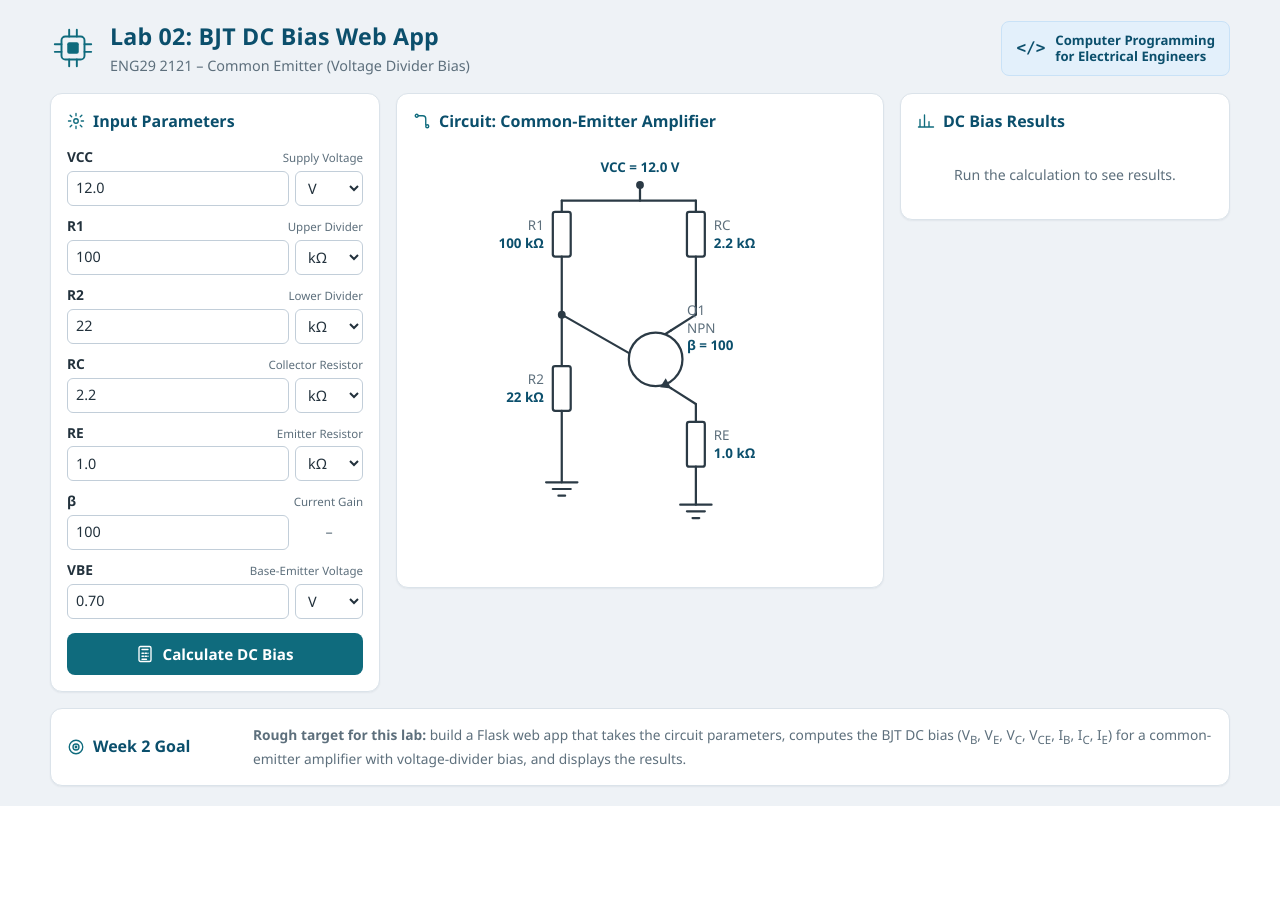
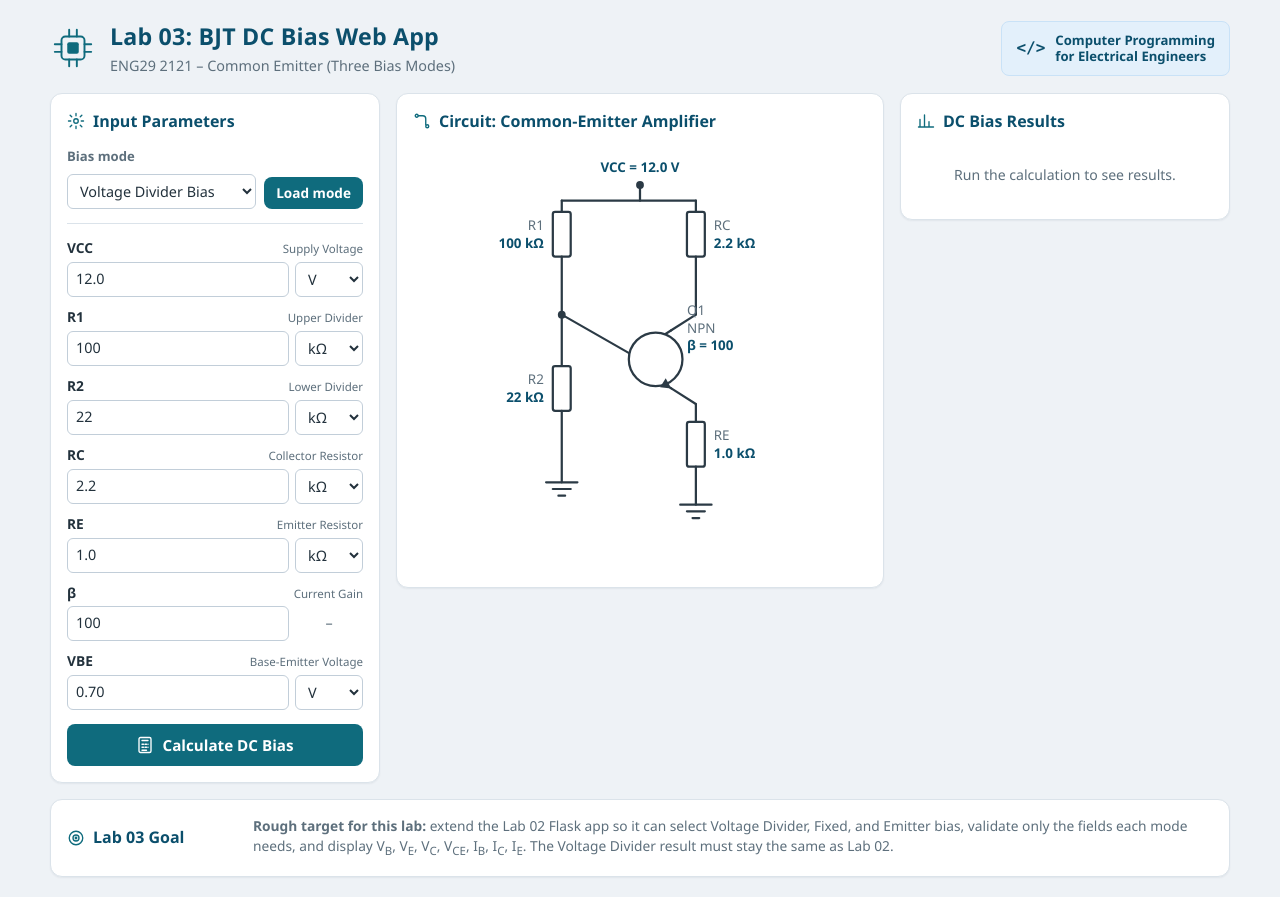
Before and after one commit to phaewaphapoksanthia24-dot/gitlab, a Flask app: page / in a window 1280 px wide. Before the commit the page ends 806 px from the top, so only its background shows below. Run offline with Flask 3, Linux system fonts and the light colour scheme.

Commit message:
feat: let the Flask form choose and render three bias modes

```diff
--- a/app.py
+++ b/app.py
@@ -4,23 +4,52 @@ from flask import Flask, render_template, request
 
 from bias import (
     FIELDS,
+    MODE_DIVIDER,
+    MODE_EMITTER,
+    MODE_FIELDS,
+    MODE_FIXED,
+    MODES,
     W_CUTOFF,
+    W_FORWARD_ACTIVE,
     W_SAT,
     BiasInputError,
-    analyze_bias,
-    parse_inputs,
+    analyze_mode,
+    parse_mode_inputs,
 )
 
 app = Flask(__name__)
 
+MODE_LABELS = {
+    MODE_DIVIDER: "Voltage Divider Bias",
+    MODE_FIXED: "Fixed Bias",
+    MODE_EMITTER: "Emitter Bias",
+}
+
 DEFAULT_VALUES = {
-    "vcc": "12.0",
-    "r1": "100",
-    "r2": "22",
-    "rc": "2.2",
-    "re": "1.0",
-    "beta": "100",
-    "vbe": "0.70",
+    MODE_DIVIDER: {
+        "vcc": "12.0",
+        "r1": "100",
+        "r2": "22",
+        "rc": "2.2",
+        "re": "1.0",
+        "beta": "100",
+        "vbe": "0.70",
+    },
+    MODE_FIXED: {
+        "vcc": "12.0",
+        "rc": "2.2",
+        "rb": "1000",
+        "beta": "100",
+        "vbe": "0.70",
+    },
+    MODE_EMITTER: {
+        "vcc": "12.0",
+        "rc": "2.2",
+        "rb": "1000",
+        "re": "1.0",
+        "beta": "100",
+        "vbe": "0.70",
+    },
 }
 
 DEFAULT_UNITS = {
@@ -29,19 +58,25 @@ DEFAULT_UNITS = {
     "r2": "kΩ",
     "rc": "kΩ",
     "re": "kΩ",
+    "rb": "kΩ",
     "beta": "",
     "vbe": "V",
 }
 
-INPUT_FIELDS = (
-    {"name": "vcc", "label": "VCC", "hint": "Supply Voltage", "units": ("V", "mV")},
-    {"name": "r1", "label": "R1", "hint": "Upper Divider", "units": ("Ω", "kΩ", "MΩ")},
-    {"name": "r2", "label": "R2", "hint": "Lower Divider", "units": ("Ω", "kΩ", "MΩ")},
-    {"name": "rc", "label": "RC", "hint": "Collector Resistor", "units": ("Ω", "kΩ", "MΩ")},
-    {"name": "re", "label": "RE", "hint": "Emitter Resistor", "units": ("Ω", "kΩ", "MΩ")},
-    {"name": "beta", "label": "β", "hint": "Current Gain", "units": ()},
-    {"name": "vbe", "label": "VBE", "hint": "Base-Emitter Voltage", "units": ("V", "mV")},
-)
+FIELD_DEFS = {
+    "vcc": {"name": "vcc", "label": "VCC", "hint": "Supply Voltage", "units": ("V", "mV")},
+    "r1": {"name": "r1", "label": "R1", "hint": "Upper Divider", "units": ("Ω", "kΩ", "MΩ")},
+    "r2": {"name": "r2", "label": "R2", "hint": "Lower Divider", "units": ("Ω", "kΩ", "MΩ")},
+    "rc": {"name": "rc", "label": "RC", "hint": "Collector Resistor", "units": ("Ω", "kΩ", "MΩ")},
+    "re": {"name": "re", "label": "RE", "hint": "Emitter Resistor", "units": ("Ω", "kΩ", "MΩ")},
+    "rb": {"name": "rb", "label": "RB", "hint": "Base Resistor", "units": ("Ω", "kΩ", "MΩ")},
+    "beta": {"name": "beta", "label": "β", "hint": "Current Gain", "units": ()},
+    "vbe": {"name": "vbe", "label": "VBE", "hint": "Base-Emitter Voltage", "units": ("V", "mV")},
+}
+
+
+def fields_for_mode(mode):
+    return tuple(FIELD_DEFS[field] for field in MODE_FIELDS[mode])
 
 RESULT_ROWS = (
     ("VB", "vb"),
@@ -102,6 +137,15 @@ def build_comparison_rows(result):
 
 def region_info(result):
     vce = result.primary.vce
+    if W_FORWARD_ACTIVE in result.warnings:
+        return {
+            "kind": "warn",
+            "title": "Forward Active model may not apply",
+            "detail": (
+                f"IB = {result.primary.ib * 1e6:.1f} µA and VCE = {vce:.2f} V; "
+                "the values come from the active-region equations and are only approximate."
+            ),
+        }
     if result.region == "active":
         return {
             "kind": "ok",
@@ -130,42 +174,71 @@ def schematic_labels(values, units):
     return labels
 
 
-def render_page(values, units, errors=None, result=None, warnings=()):
+def render_page(
+    values,
+    units,
+    mode=MODE_DIVIDER,
+    mode_error=None,
+    errors=None,
+    result=None,
+    warnings=(),
+):
     return render_template(
         "index.html",
         values=values,
         units=units,
+        mode=mode,
+        mode_label=MODE_LABELS[mode],
+        mode_labels=MODE_LABELS,
+        mode_error=mode_error,
         errors=errors or {},
-        fields=INPUT_FIELDS,
+        fields=fields_for_mode(mode),
         result=result,
         rows=build_result_rows(result) if result else [],
         comparison=build_comparison_rows(result) if result and result.independent else [],
         region=region_info(result) if result else None,
         warnings=list(warnings),
-        schematic=schematic_labels(values, units),
+        schematic=schematic_labels(values, units) if mode == MODE_DIVIDER else None,
     )
 
 
 @app.get("/")
 def index():
-    return render_page(DEFAULT_VALUES, DEFAULT_UNITS)
+    mode = request.args.get("mode", MODE_DIVIDER)
+    mode_error = None
+    if mode not in MODES:
+        mode_error = "Choose a valid bias mode."
+        mode = MODE_DIVIDER
+    return render_page(
+        DEFAULT_VALUES[mode], DEFAULT_UNITS, mode=mode, mode_error=mode_error
+    )
 
 
 @app.post("/calculate")
 def calculate():
-    values = {field: request.form.get(field, "") for field in FIELDS}
-    units = {field: request.form.get(f"{field}_unit", "") for field in FIELDS}
+    mode = request.form.get("mode", MODE_DIVIDER)
+    if mode not in MODES:
+        return render_page(
+            DEFAULT_VALUES[MODE_DIVIDER],
+            DEFAULT_UNITS,
+            mode=MODE_DIVIDER,
+            mode_error="Choose a valid bias mode.",
+        )
+
+    fields = MODE_FIELDS[mode]
+    values = {field: request.form.get(field, "") for field in fields}
+    units = {field: request.form.get(f"{field}_unit", "") for field in fields}
     raw = dict(values)
-    raw.update({f"{field}_unit": units[field] for field in FIELDS})
+    raw.update({f"{field}_unit": units[field] for field in fields})
 
     try:
-        data = parse_inputs(raw)
+        data = parse_mode_inputs(raw, mode)
     except BiasInputError as error:
-        return render_page(values, units, errors=error.errors)
+        return render_page(values, units, mode=mode, errors=error.errors)
 
-    result = analyze_bias(data)
+    result = analyze_mode(data)
     extra_warnings = [w for w in result.warnings if w not in (W_CUTOFF, W_SAT)]
-    return render_page(values, units, result=result, warnings=extra_warnings)
+    return render_page(values, units, mode=mode, result=result, warnings=extra_warnings)
 
 
 if __name__ == "__main__":
--- a/static/style.css
+++ b/static/style.css
@@ -226,6 +226,53 @@ button:hover {
   margin: 4px 0 0;
   font-size: 0.78rem;
   color: var(--off-ink);
+}
+
+.mode-switch {
+  display: grid;
+  grid-template-columns: 1fr auto;
+  gap: 8px;
+  align-items: end;
+  margin-bottom: 14px;
+  padding-bottom: 14px;
+  border-bottom: 1px solid var(--line);
+}
+
+.mode-switch label {
+  grid-column: 1 / -1;
+  font-size: 0.82rem;
+  font-weight: 600;
+  color: var(--muted);
+}
+
+.mode-switch select {
+  min-width: 0;
+}
+
+.mode-switch button {
+  width: auto;
+  margin-top: 0;
+  padding: 6px 12px;
+  font-size: 0.85rem;
+}
+
+.form-error {
+  margin: -6px 0 12px;
+}
+
+.schematic-note {
+  margin: 0;
+  padding: 18px 4px;
+  color: var(--muted);
+  font-size: 0.9rem;
+  text-align: center;
+}
+
+.mode-label {
+  margin: 0 0 8px;
+  font-size: 0.85rem;
+  font-weight: 700;
+  color: var(--accent);
 }
 
 /* ---------- schematic ---------- */
--- a/templates/index.html
+++ b/templates/index.html
@@ -3,7 +3,7 @@
 <head>
   <meta charset="utf-8">
   <meta name="viewport" content="width=device-width, initial-scale=1">
-  <title>Lab 02: BJT DC Bias Web App</title>
+  <title>Lab 03: BJT DC Bias Web App</title>
   <link rel="stylesheet" href="{{ url_for('static', filename='style.css') }}">
 </head>
 <body>
@@ -15,8 +15,8 @@
       <path d="M20 12V5M28 12V5M20 43v-7M28 43v-7M12 20H5M12 28H5M43 20h-7M43 28h-7"></path>
     </svg>
     <div>
-      <h1>Lab 02: BJT DC Bias Web App</h1>
-      <p class="subtitle">ENG29 2121 – Common Emitter (Voltage Divider Bias)</p>
+      <h1>Lab 03: BJT DC Bias Web App</h1>
+      <p class="subtitle">ENG29 2121 – Common Emitter (Three Bias Modes)</p>
     </div>
   </div>
   <div class="course-badge">
@@ -32,7 +32,21 @@
       Input Parameters
     </h2>
 
+    <form class="mode-switch" method="get" action="/">
+      <label for="mode">Bias mode</label>
+      <select id="mode" name="mode" aria-label="Bias mode">
+        {% for value, label in mode_labels.items() %}
+        <option value="{{ value }}"{% if mode == value %} selected{% endif %}>{{ label }}</option>
+        {% endfor %}
+      </select>
+      <button type="submit">Load mode</button>
+    </form>
+    {% if mode_error %}
+    <p class="error form-error">{{ mode_error }}</p>
+    {% endif %}
+
     <form method="post" action="/calculate">
+      <input type="hidden" name="mode" value="{{ mode }}">
       {% for field in fields %}
       <div class="field">
         <label for="{{ field.name }}">
@@ -71,6 +85,7 @@
       Circuit: Common-Emitter Amplifier
     </h2>
 
+    {% if schematic %}
     <svg class="schematic" viewBox="0 0 340 380" role="img"
          aria-label="Voltage divider biased NPN common-emitter circuit">
       <title>Common-emitter amplifier with voltage-divider bias</title>
@@ -138,6 +153,15 @@
         <text x="212" y="182" class="value">β = {{ schematic.beta }}</text>
       </g>
     </svg>
+    {% else %}
+    <p class="schematic-note">
+      {% if mode == 'fixed' %}
+      Fixed Bias: RB connects VCC to the base, and the emitter is grounded directly.
+      {% else %}
+      Emitter Bias: RB connects VCC to the base, and RE connects the emitter to ground.
+      {% endif %}
+    </p>
+    {% endif %}
   </section>
 
   <section class="panel results">
@@ -147,6 +171,7 @@
     </h2>
 
     {% if result %}
+    <p class="mode-label">Mode: {{ mode_label }}</p>
     <table class="result-table">
       <tbody>
         {% for row in rows %}
@@ -211,13 +236,14 @@
 <footer class="panel goal">
   <h2>
     <svg class="panel-icon" viewBox="0 0 24 24" aria-hidden="true"><circle cx="12" cy="12" r="9"></circle><circle cx="12" cy="12" r="4"></circle><circle cx="12" cy="12" r="1"></circle></svg>
-    Week 2 Goal
+    Lab 03 Goal
   </h2>
   <p>
-    <strong>Rough target for this lab:</strong> build a Flask web app that takes the
-    circuit parameters, computes the BJT DC bias (V<sub>B</sub>, V<sub>E</sub>, V<sub>C</sub>,
-    V<sub>CE</sub>, I<sub>B</sub>, I<sub>C</sub>, I<sub>E</sub>) for a common-emitter
-    amplifier with voltage-divider bias, and displays the results.
+    <strong>Rough target for this lab:</strong> extend the Lab 02 Flask app so it can
+    select Voltage Divider, Fixed, and Emitter bias, validate only the fields each
+    mode needs, and display V<sub>B</sub>, V<sub>E</sub>, V<sub>C</sub>,
+    V<sub>CE</sub>, I<sub>B</sub>, I<sub>C</sub>, I<sub>E</sub>. The Voltage
+    Divider result must stay the same as Lab 02.
   </p>
 </footer>
 </body>
```
